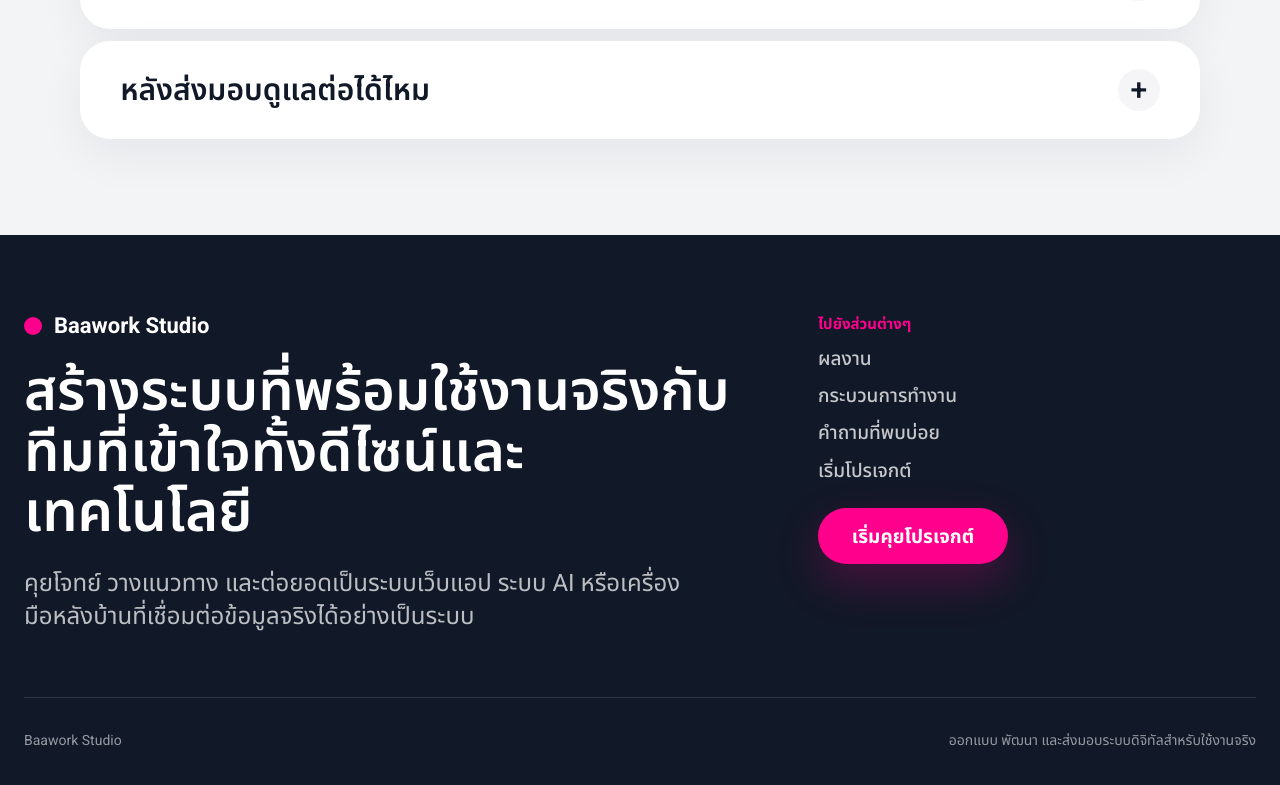
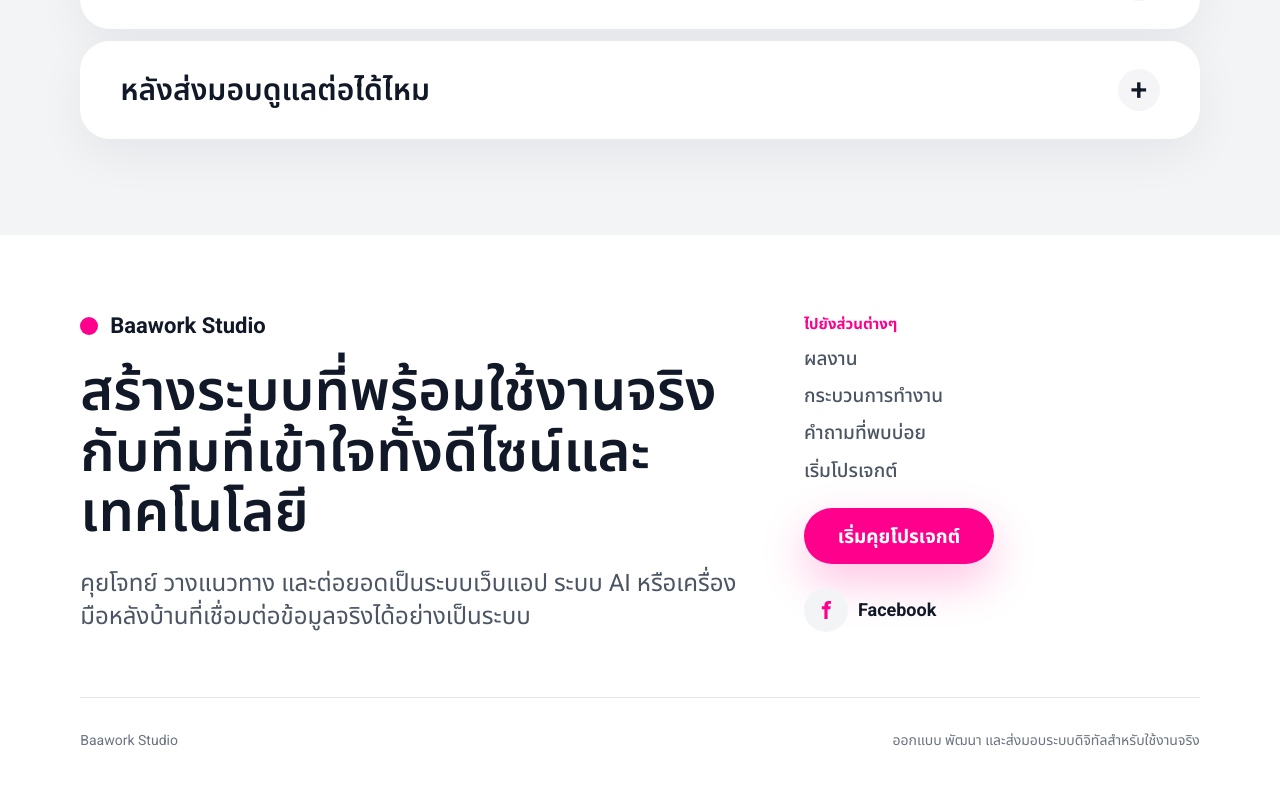
Before and after one commit to baawork-studio/Baawork-Studio, a React (Vite) app: page / in a window 1280 px wide. Shown: the part 7216-8001 px from the top of the page. Built offline with nearby package versions, Linux system fonts and the light colour scheme; no server answers.

Commit message:
fix: update footer spacing and social link
- align footer gutters with the workflow section spacing

- switch footer to a white background with dark text

- add an animated Facebook link for Baawork

- verify production build and footer rendering

```diff
--- a/src/components/AppShell.tsx
+++ b/src/components/AppShell.tsx
@@ -5,6 +5,8 @@ import { palette, typeScale } from '../theme';
 type AppShellProps = {
   children: React.ReactNode;
 };
+
+const pageGutter = 'clamp(24px, 6.27vw, 127.5px)';
 
 export function AppShell({ children }: AppShellProps) {
   const [headerHidden, setHeaderHidden] = useState(false);
@@ -106,18 +108,18 @@ export function AppShell({ children }: AppShellProps) {
         component="footer"
         id="contact"
         sx={{
-          bgcolor: '#111827',
-          color: '#FFFFFF',
+          bgcolor: palette.background,
+          color: palette.text,
           py: { xs: 7, sm: 8, md: 10 },
-          px: { xs: 3, sm: 4, md: 'max(24px, calc((100vw - 1628px) / 2))' },
+          px: pageGutter,
         }}
       >
-        <Box sx={{ mx: 'auto', maxWidth: 1628 }}>
+        <Box>
           <Box
             sx={{
               display: 'grid',
               gridTemplateColumns: { xs: '1fr', md: 'minmax(0, 1.25fr) minmax(280px, 0.75fr)' },
-              gap: { xs: 5, md: 8 },
+              gap: { xs: 5, md: 7, lg: 8 },
               alignItems: 'start',
             }}
           >
@@ -139,7 +141,7 @@ export function AppShell({ children }: AppShellProps) {
                 variant="h2"
                 sx={{
                   ...typeScale.sectionTitle,
-                  color: '#FFFFFF',
+                  color: palette.text,
                   maxWidth: 720,
                 }}
               >
@@ -148,7 +150,7 @@ export function AppShell({ children }: AppShellProps) {
               <Typography
                 sx={{
                   ...typeScale.bodyLarge,
-                  color: 'rgba(255,255,255,0.72)',
+                  color: '#4B5563',
                   maxWidth: 680,
                 }}
               >
@@ -181,14 +183,14 @@ export function AppShell({ children }: AppShellProps) {
                       component="a"
                       href={link.href}
                       sx={{
-                        color: 'rgba(255,255,255,0.76)',
+                        color: '#4B5563',
                         textDecoration: 'none',
                         fontSize: { xs: 18, md: 19 },
                         lineHeight: 1.45,
                         fontWeight: 500,
                         transition: 'color 180ms ease',
                         '&:hover': {
-                          color: '#FFFFFF',
+                          color: palette.text,
                         },
                       }}
                     >
@@ -226,6 +228,77 @@ export function AppShell({ children }: AppShellProps) {
               >
                 เริ่มคุยโปรเจกต์
               </Box>
+
+              <Box
+                component="a"
+                href="https://www.facebook.com/BAAWORK"
+                target="_blank"
+                rel="noreferrer noopener"
+                aria-label="Facebook Baawork"
+                sx={{
+                  display: 'inline-flex',
+                  alignItems: 'center',
+                  gap: 1.25,
+                  alignSelf: 'flex-start',
+                  color: palette.text,
+                  textDecoration: 'none',
+                  fontSize: { xs: 17, md: 18 },
+                  lineHeight: 1.35,
+                  fontWeight: 700,
+                  transition: 'color 180ms ease, transform 220ms ease',
+                  '&:hover': {
+                    color: palette.primaryPink,
+                    transform: 'translate3d(0, -1px, 0)',
+                  },
+                  '&:hover .facebook-icon-ring': {
+                    bgcolor: palette.primaryPink,
+                    color: '#FFFFFF',
+                    boxShadow: '0 16px 36px rgba(255,0,140,0.24)',
+                  },
+                  '&:hover .facebook-icon': {
+                    animation: 'facebookIconPulse 620ms ease both',
+                  },
+                  '@keyframes facebookIconPulse': {
+                    '0%': { transform: 'scale(1)' },
+                    '38%': { transform: 'scale(0.86)' },
+                    '72%': { transform: 'scale(1.08)' },
+                    '100%': { transform: 'scale(1)' },
+                  },
+                }}
+              >
+                <Box
+                  component="span"
+                  className="facebook-icon-ring"
+                  aria-hidden="true"
+                  sx={{
+                    display: 'grid',
+                    placeItems: 'center',
+                    width: 44,
+                    height: 44,
+                    borderRadius: '50%',
+                    bgcolor: '#F3F4F6',
+                    color: palette.primaryPink,
+                    transition: 'background-color 220ms ease, color 220ms ease, box-shadow 220ms ease',
+                  }}
+                >
+                  <Box
+                    component="svg"
+                    className="facebook-icon"
+                    viewBox="0 0 24 24"
+                    sx={{
+                      width: 24,
+                      height: 24,
+                      transformOrigin: 'center',
+                    }}
+                  >
+                    <path
+                      d="M14.2 8.3V6.9c0-.7.5-1.1 1.2-1.1h1.7V3.1c-.8-.1-1.7-.1-2.5-.1-2.5 0-4.2 1.5-4.2 4.2v1.1H7.8v3h2.6V21h3.2v-9.7h2.7l.4-3h-3.1Z"
+                      fill="currentColor"
+                    />
+                  </Box>
+                </Box>
+                Facebook
+              </Box>
             </Stack>
           </Box>
 
@@ -233,7 +306,7 @@ export function AppShell({ children }: AppShellProps) {
             sx={{
               mt: { xs: 6, md: 8 },
               pt: { xs: 3, md: 4 },
-              borderTop: '1px solid rgba(255,255,255,0.12)',
+              borderTop: `1px solid ${palette.border}`,
               display: 'flex',
               flexDirection: { xs: 'column', sm: 'row' },
               gap: 1.5,
@@ -241,10 +314,10 @@ export function AppShell({ children }: AppShellProps) {
               justifyContent: 'space-between',
             }}
           >
-            <Typography sx={{ color: 'rgba(255,255,255,0.56)', fontSize: 14, lineHeight: 1.5 }}>
+            <Typography sx={{ color: '#6B7280', fontSize: 14, lineHeight: 1.5 }}>
               Baawork Studio
             </Typography>
-            <Typography sx={{ color: 'rgba(255,255,255,0.56)', fontSize: 14, lineHeight: 1.5 }}>
+            <Typography sx={{ color: '#6B7280', fontSize: 14, lineHeight: 1.5 }}>
               ออกแบบ พัฒนา และส่งมอบระบบดิจิทัลสำหรับใช้งานจริง
             </Typography>
           </Box>
```
